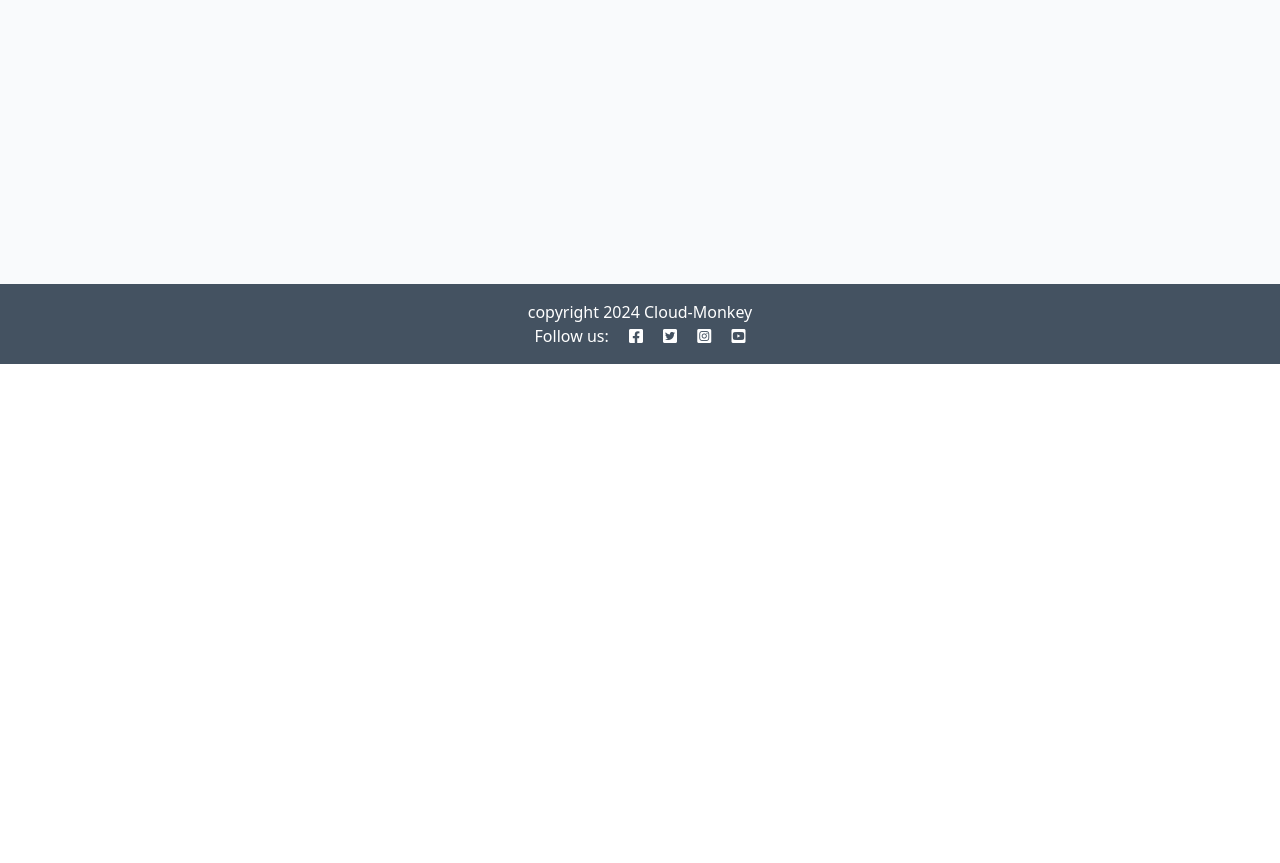
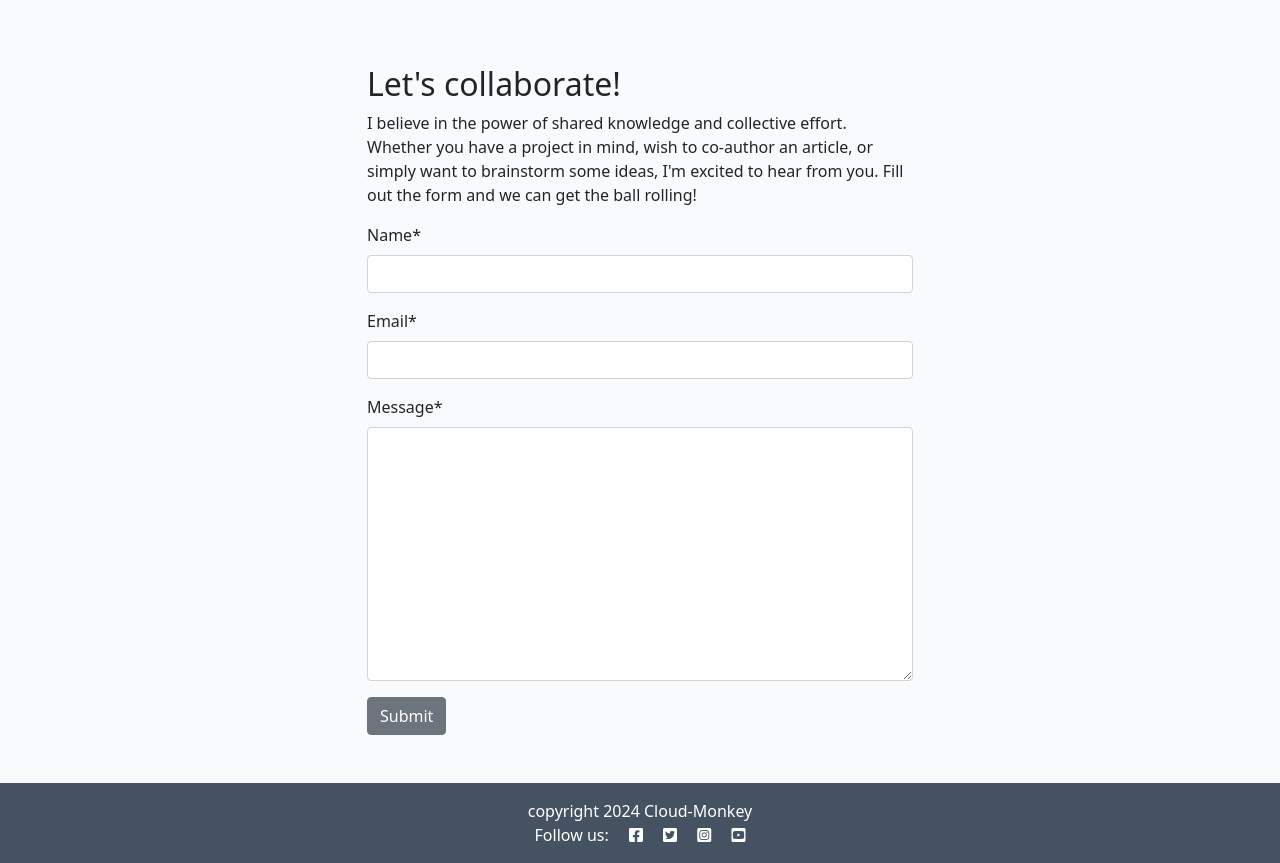
Before and after one commit to Cloud-Monkey/cogito-ergo-blog, a Django app: page /about/ in a window 1280 px wide. Shown: the part 436-1299 px from the top of the page. Before the commit the page ends 800 px from the top, so only its background shows below. Run offline with Django 4.2, Linux system fonts and the light colour scheme; data that the repository does not hold is empty; parts of the project's set-up code (start-up, migrations or seed data) failed here and were passed over; some libraries are stand-ins or nearby versions.

Commit message:
add: collab form

```diff
--- /dev/null
+++ b/about/forms.py
@@ -0,0 +1,8 @@
+from .models import CollaborateRequest
+from django import forms
+
+
+class CollaborateForm(forms.ModelForm):
+    class Meta:
+        model = CollaborateRequest
+        fields = ('name', 'email', 'message')
--- a/about/models.py
+++ b/about/models.py
@@ -1,6 +1,7 @@
 from django.db import models
 
-#create models here
+# Create your models here.
+
 
 class About(models.Model):
     title = models.CharField(max_length=200)
@@ -9,3 +10,13 @@ class About(models.Model):
 
     def __str__(self):
         return self.title
+
+
+class CollaborateRequest(models.Model):
+    name = models.CharField(max_length=200)
+    email = models.EmailField()
+    message = models.TextField()
+    read = models.BooleanField(default=False)
+
+    def __str__(self):
+        return f"Collaboration request from {self.name}"
--- a/about/templates/about/about.html
+++ b/about/templates/about/about.html
@@ -1,15 +1,15 @@
 {% extends 'base.html' %}
+{% load static %}
+{% load crispy_forms_tags %}
+
 {% block content %}
-{% load static %}
 <div class="container mt-5">
     <div class="row">
-    <div class="col-4 text-center">
-      <img src="{% static 'images/Slack profile img.png' %}" width="75%" />
+        <div class="col-12 col-md-4 text-center">
+            <img src="{% static 'images/Slack profile img.png' %}" width="75%">
         </div>
-    <div class="col-8">
-      <!-- Title goes between these h2 tags -->
+        <div class="col-12 col-md-8">
             <h2>{{ about.title }}</h2>
-      <!-- Content goes directly underneath this -->
             {{ about.content | safe }}
         </div>
     </div>
@@ -20,5 +20,23 @@
           <p class="text-end"><em>Updated on: {{ about.updated_on }}</em></p>
         </div>
     </div>
+    <div class="row justify-content-center">
+        <div class="col-12 col-md-6 my-5">
+            <h2>Let's collaborate!</h2>
+            <p>I believe in the power of shared knowledge and collective effort.
+                Whether you have a project in mind, wish to co-author
+                an article, or simply want to brainstorm some ideas,
+                I'm excited to hear from you. Fill out the form
+                and we can get the ball rolling!</p>
+
+            <!-- add your form here. Your submit button should
+                                have the classes of btn, btn-secondary -->
+            <form method="post">
+                {{ collaborate_form | crispy }}
+                {% csrf_token %}
+                <button class="btn btn-secondary" type="submit">Submit</button>
+            </form>
+        </div>
+    </div>
 </div>
 {% endblock content %}
--- a/about/views.py
+++ b/about/views.py
@@ -1,15 +1,17 @@
 from django.shortcuts import render
 from .models import About
+from .forms import CollaborateForm
 
-# Create your views here.
+
 def about_me(request):
-    """
-    Renders the About page
-    """
     about = About.objects.all().order_by('-updated_on').first()
+    collaborate_form = CollaborateForm()
 
     return render(
         request,
         "about/about.html",
-        {"about": about},
+        {
+            "about": about,
+            "collaborate_form": collaborate_form
+        },
     )
```
Also changed, not shown: about/admin.py (+14 -3 lines), about/migrations/0002_collaboraterequest.py (added). Lines whose indentation alone changed are shown as unchanged.
